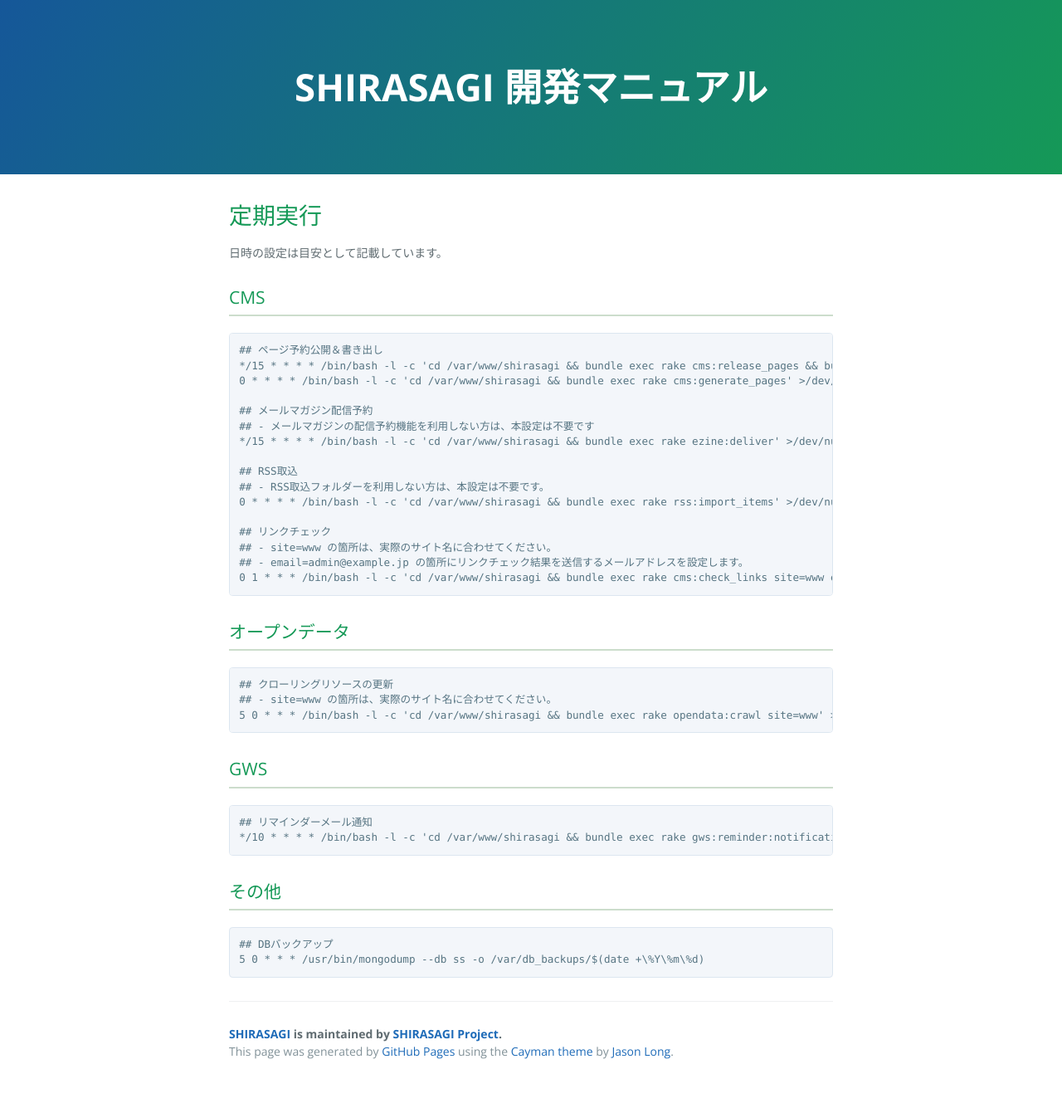
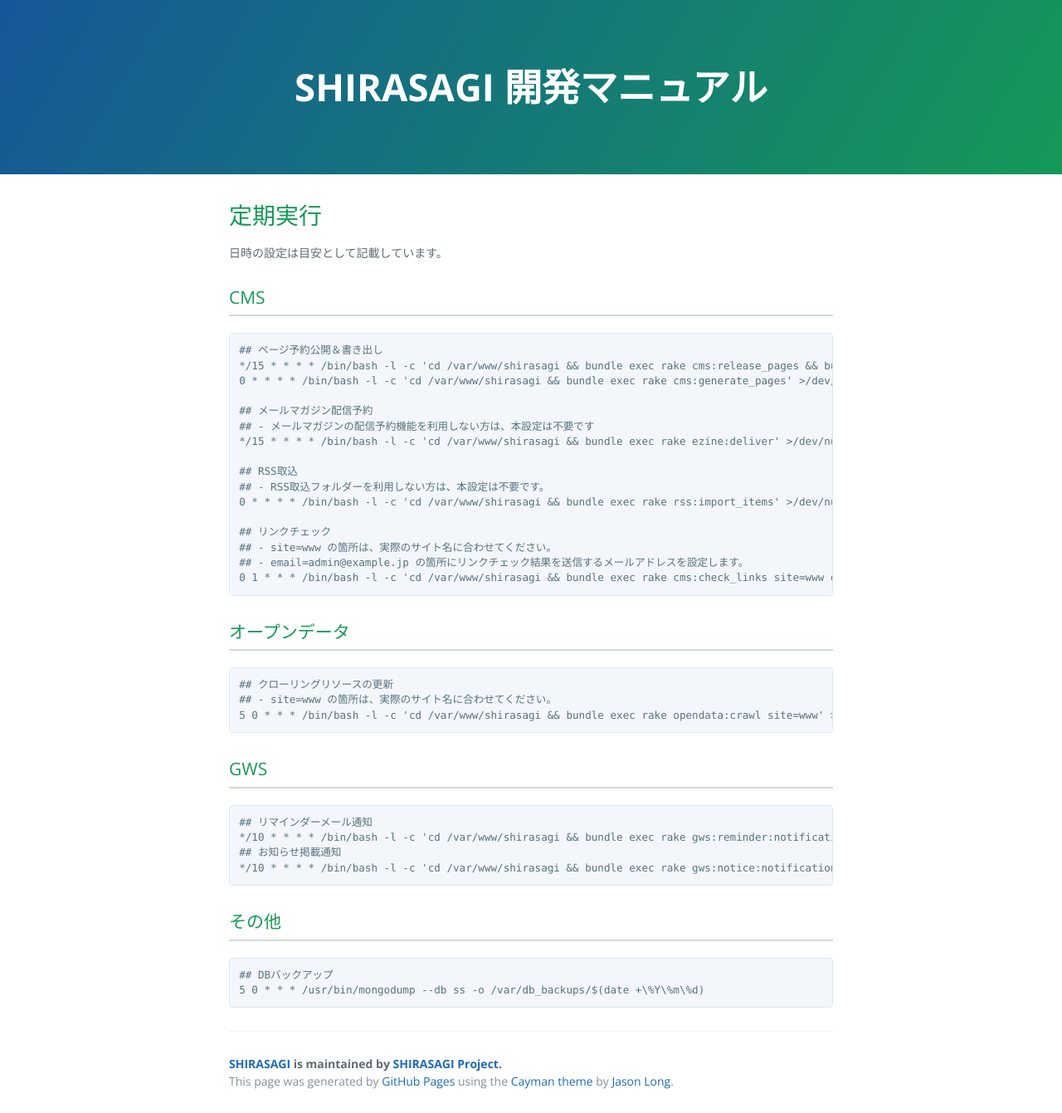
Before and after one commit to shirasagi/shirasagi.github.io, a Jekyll site: the page built from settings/cron.md, in a window 1280 px wide. Shown: the whole page at 83% size. Built offline with Jekyll 4.4.1, drawn with Linux system fonts in a browser that asks for light colours; nearby versions of some CDN libraries; before the commit the page ends 1305 px from its top, so only the background shows below that.

Commit message:
[add] gws:notice:notification:deliver

```diff
--- a/settings/cron.md
+++ b/settings/cron.md
@@ -39,6 +39,8 @@
 ~~~
 ## リマインダーメール通知
 */10 * * * * /bin/bash -l -c 'cd /var/www/shirasagi && bundle exec rake gws:reminder:notification:deliver' >/dev/null
+## お知らせ掲載通知
+*/10 * * * * /bin/bash -l -c 'cd /var/www/shirasagi && bundle exec rake gws:notice:notification:deliver' >/dev/null
 ~~~
 
 ## その他
```
Also changed, not shown: start/gws.md (+2 -0 lines).
